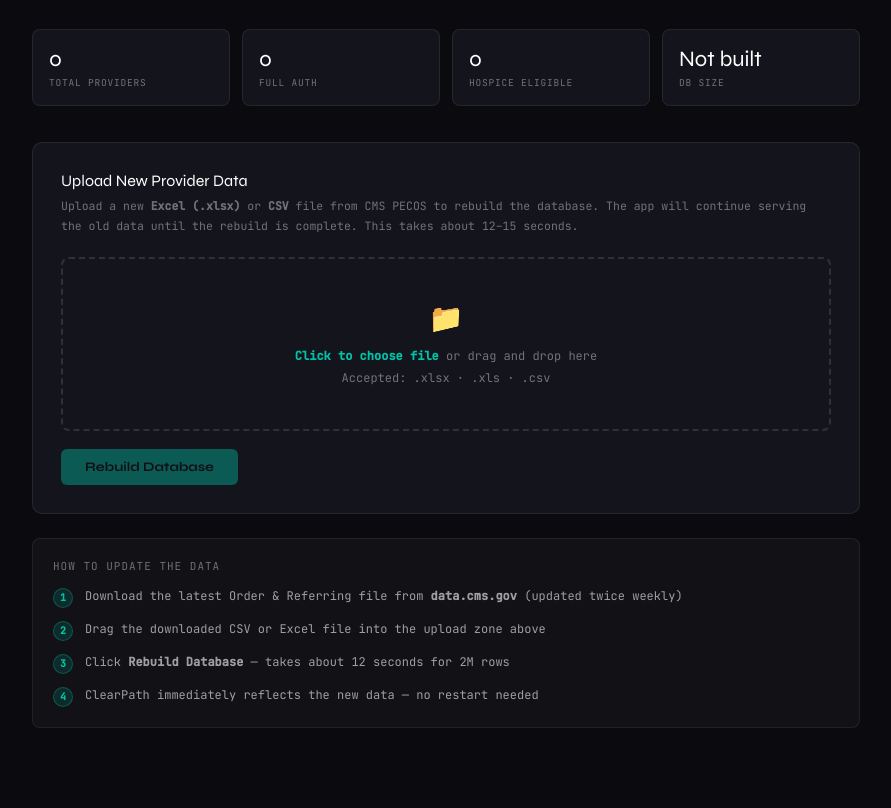
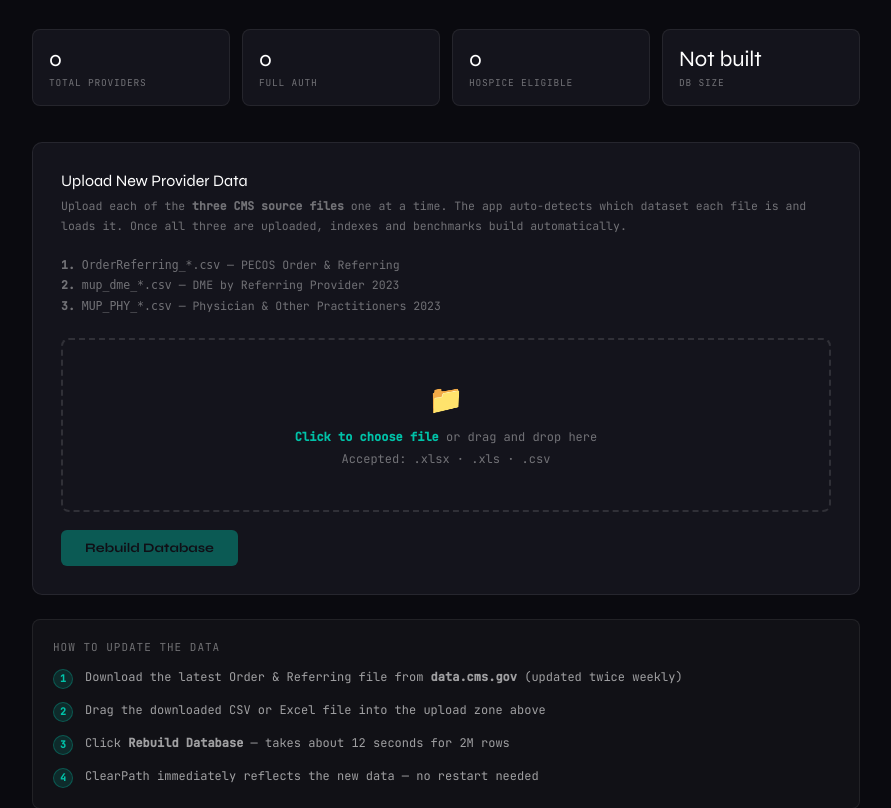
Before and after one commit to samishalabi5/portfolio_v3, a Flask app: page /admin in a window 1280 px wide. Shown: the part 158-966 px from the top of the page, without its empty margins (4-895 px from the left). Before the commit the page ends 886 px from the top, so only its background shows below. Run offline with Flask 3, Linux system fonts and the light colour scheme; the visitor is signed in with stand-in values (Sample User, id 1).

Commit message:
update admin for three-file CSV upload

```diff
--- a/app.py
+++ b/app.py
@@ -305,23 +305,70 @@ def admin_upload():
     filepath = os.path.join(UPLOAD_FOLDER, filename)
     f.save(filepath)
     try:
-        # Rebuild MediLens DB from uploaded file
-        import pandas as pd
         con = duckdb.connect(DB_PATH)
-        if ext == ".csv":
-            con.execute(f"CREATE OR REPLACE TABLE pecos AS SELECT * FROM read_csv_auto('{filepath}', all_varchar=true)")
+        # Detect which dataset this is by filename or columns
+        fname_lower = filename.lower()
+        if "orderreferring" in fname_lower or "order_and_referring" in fname_lower or "order_referring" in fname_lower:
+            table = "pecos"
+        elif "dme" in fname_lower or "mup_dme" in fname_lower:
+            table = "dme"
+        elif "phy" in fname_lower or "mup_phy" in fname_lower or "prov" in fname_lower:
+            table = "phys"
         else:
-            xl = pd.ExcelFile(filepath)
-            frames = [pd.read_excel(filepath, sheet_name=s, dtype=str).fillna("") for s in xl.sheet_names]
-            combined = pd.concat([df for df in frames if "NPI" in [c.upper() for c in df.columns]], ignore_index=True)
-            combined.columns = [c.upper().strip() for c in combined.columns]
-            con.register("_tmp", combined)
-            con.execute("CREATE OR REPLACE TABLE pecos AS SELECT * FROM _tmp")
-        con.execute("CREATE INDEX IF NOT EXISTS idx_pecos_npi ON pecos(NPI)")
-        count = con.execute("SELECT COUNT(*) FROM pecos").fetchone()[0]
+            # Peek at columns to figure it out
+            import pandas as pd
+            cols = list(pd.read_csv(filepath, nrows=1).columns)
+            cols_upper = [c.upper() for c in cols]
+            if "PARTB" in cols_upper or ("NPI" in cols_upper and "HOSPICE" in cols_upper):
+                table = "pecos"
+            elif "RFRG_NPI" in cols_upper or "DME_TOT_SUPLR_CLMS" in cols_upper:
+                table = "dme"
+            elif "RNDRNG_NPI" in cols_upper:
+                table = "phys"
+            else:
+                table = "pecos"  # default
+
+        con.execute(f"CREATE OR REPLACE TABLE {table} AS SELECT * FROM read_csv_auto('{filepath}', all_varchar=true)")
+
+        # Rebuild indexes and benchmarks if all three tables exist
+        tables_present = [r[0] for r in con.execute("SHOW TABLES").fetchall()]
+        if all(t in tables_present for t in ["pecos","dme","phys"]):
+            con.execute("CREATE INDEX IF NOT EXISTS idx_pecos_npi ON pecos(NPI)")
+            con.execute("CREATE INDEX IF NOT EXISTS idx_dme_npi ON dme(Rfrg_NPI)")
+            con.execute("CREATE INDEX IF NOT EXISTS idx_phys_npi ON phys(Rndrng_NPI)")
+            con.execute("CREATE INDEX IF NOT EXISTS idx_pecos_name ON pecos(LAST_NAME)")
+            con.execute("CREATE INDEX IF NOT EXISTS idx_phys_spec ON phys(Rndrng_Prvdr_Type)")
+            con.execute("""
+                CREATE OR REPLACE TABLE specialty_benchmarks AS
+                SELECT ph.Rndrng_Prvdr_Type as specialty,
+                    COUNT(*) as peer_count,
+                    AVG(TRY_CAST(ph.Tot_Benes AS DOUBLE)) as avg_patients,
+                    AVG(TRY_CAST(ph.Tot_Mdcr_Pymt_Amt AS DOUBLE)) as avg_medicare_payments,
+                    PERCENTILE_CONT(0.5) WITHIN GROUP (ORDER BY TRY_CAST(ph.Tot_Mdcr_Pymt_Amt AS DOUBLE)) as median_medicare_payments,
+                    AVG(TRY_CAST(d.DME_Suplr_Mdcr_Pymt_Amt AS DOUBLE)) as avg_dme_payments,
+                    PERCENTILE_CONT(0.75) WITHIN GROUP (ORDER BY TRY_CAST(d.DME_Suplr_Mdcr_Pymt_Amt AS DOUBLE)) as p75_dme_payments,
+                    PERCENTILE_CONT(0.9) WITHIN GROUP (ORDER BY TRY_CAST(d.DME_Suplr_Mdcr_Pymt_Amt AS DOUBLE)) as p90_dme_payments,
+                    AVG(TRY_CAST(ph.Bene_Avg_Age AS DOUBLE)) as avg_patient_age,
+                    AVG(TRY_CAST(ph.Bene_CC_PH_Cancer6_V2_Pct AS DOUBLE)) as avg_pct_cancer,
+                    AVG(TRY_CAST(ph.Bene_CC_BH_Alz_NonAlzdem_V2_Pct AS DOUBLE)) as avg_pct_dementia
+                FROM phys ph LEFT JOIN dme d ON ph.Rndrng_NPI = d.Rfrg_NPI
+                WHERE ph.Rndrng_Prvdr_Type IS NOT NULL AND ph.Rndrng_Prvdr_Type != ''
+                GROUP BY ph.Rndrng_Prvdr_Type HAVING COUNT(*) >= 10
+            """)
+            status = "all_ready"
+        else:
+            status = "partial"
+
+        count = con.execute(f"SELECT COUNT(*) FROM {table}").fetchone()[0]
         con.close()
         os.remove(filepath)
-        return jsonify({"success":True,"count":count,"message":f"PECOS table rebuilt with {count:,} providers."})
+        msg = f"'{table}' table loaded with {count:,} rows."
+        if status == "all_ready":
+            msg += " All 3 datasets present — database fully built and indexed!"
+        else:
+            remaining = [t for t in ["pecos","dme","phys"] if t not in tables_present]
+            msg += f" Still needed: {', '.join(remaining)}"
+        return jsonify({"success":True,"count":count,"message":msg,"status":status})
     except Exception as e:
         return jsonify({"error":str(e)}), 500
 
--- a/templates/admin.html
+++ b/templates/admin.html
@@ -89,8 +89,10 @@ h1{font-family:'Syne',sans-serif;font-size:26px;color:#fff;margin-bottom:6px}
   <div class="upload-card">
     <div class="card-title">Upload New Provider Data</div>
     <div class="card-desc">
-      Upload a new <strong>Excel (.xlsx)</strong> or <strong>CSV</strong> file from CMS PECOS to rebuild the database.
-      The app will continue serving the old data until the rebuild is complete. This takes about 12–15 seconds.
+      Upload each of the <strong>three CMS source files</strong> one at a time. The app auto-detects which dataset each file is and loads it. Once all three are uploaded, indexes and benchmarks build automatically.<br><br>
+      <strong>1.</strong> <code>OrderReferring_*.csv</code> — PECOS Order &amp; Referring<br>
+      <strong>2.</strong> <code>mup_dme_*.csv</code> — DME by Referring Provider 2023<br>
+      <strong>3.</strong> <code>MUP_PHY_*.csv</code> — Physician &amp; Other Practitioners 2023
     </div>
 
     <div class="drop-zone" id="drop-zone" onclick="document.getElementById('file-input').click()" ondragover="onDrag(event,true)" ondragleave="onDrag(event,false)" ondrop="onDrop(event)">
```
